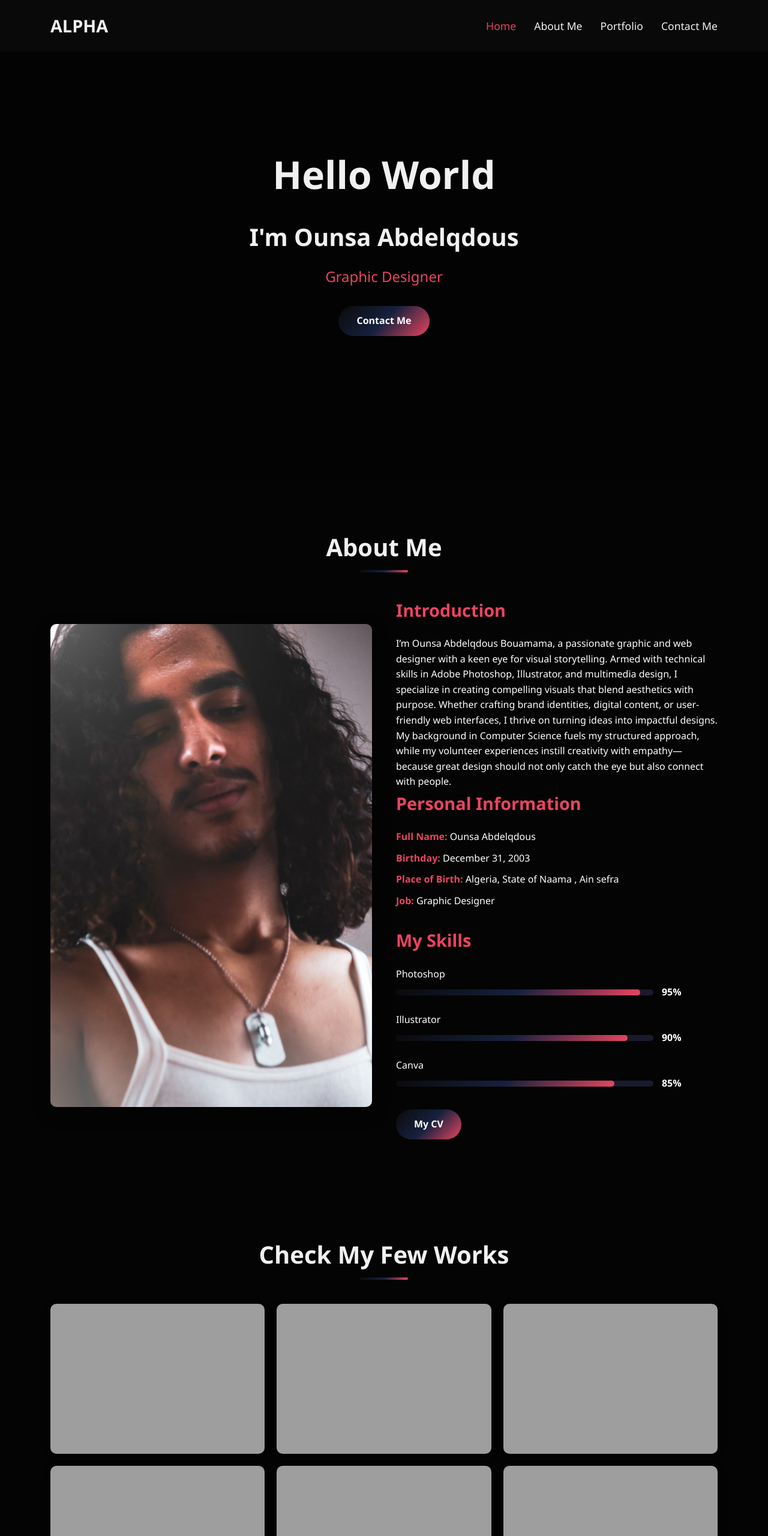
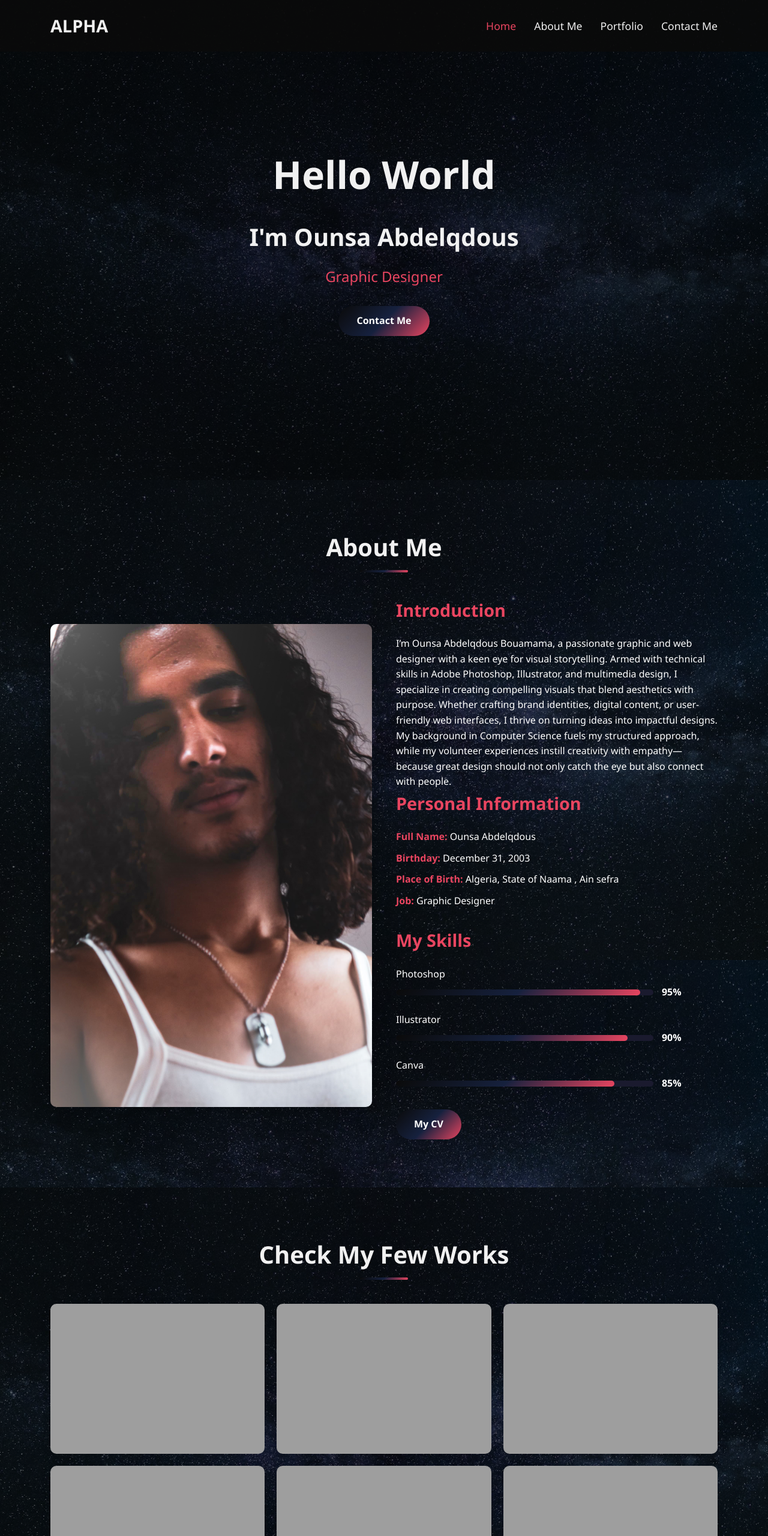
Before and after one commit to Alphabk2003/ALPHABK, a plain HTML site: page index.html in a window 1280 px wide. Shown: the top 2560 px of the page at 60% size. Drawn offline with Linux system fonts and the light colour scheme; the site is published under a folder, as on GitHub Pages, so addresses that start at the root find nothing.

Commit message:
Update styles.css

```diff
--- a/styles.css
+++ b/styles.css
@@ -155,7 +155,7 @@ section {
     align-items: center;
     justify-content: center;
     text-align: center;
-    background: url('/background-home.jpg') no-repeat center center/cover;
+    background: url('./background-home.jpg') no-repeat center center/cover;
     position: relative;
     background-attachment: fixed;
 }
@@ -460,7 +460,7 @@ footer {
 /* About Section Background */
 .about-section {
     position: relative;
-    background: url('/background-home.jpg') no-repeat center center/cover;
+    background: url('./background-home.jpg') no-repeat center center/cover;
     color: white; /* Ensures text stays visible */
         background-attachment: fixed;
 
@@ -469,7 +469,7 @@ footer {
 /* Portfolio Section Background */
 .portfolio-section {
     position: relative;
-    background: url('/background-home.jpg') no-repeat center center/cover;
+    background: url('./background-home.jpg') no-repeat center center/cover;
     background-attachment: fixed;
 
 }
@@ -477,7 +477,7 @@ footer {
 /* Contact Section Background */
 .contact-section {
     position: relative;
-    background:linear-gradient(to right, #16213E, transparent),url('/background-home.jpg') no-repeat center center/cover;
+    background:linear-gradient(to right, #16213E, transparent),url('./background-home.jpg') no-repeat center center/cover;
     background-attachment: fixed;
 }
 
```
